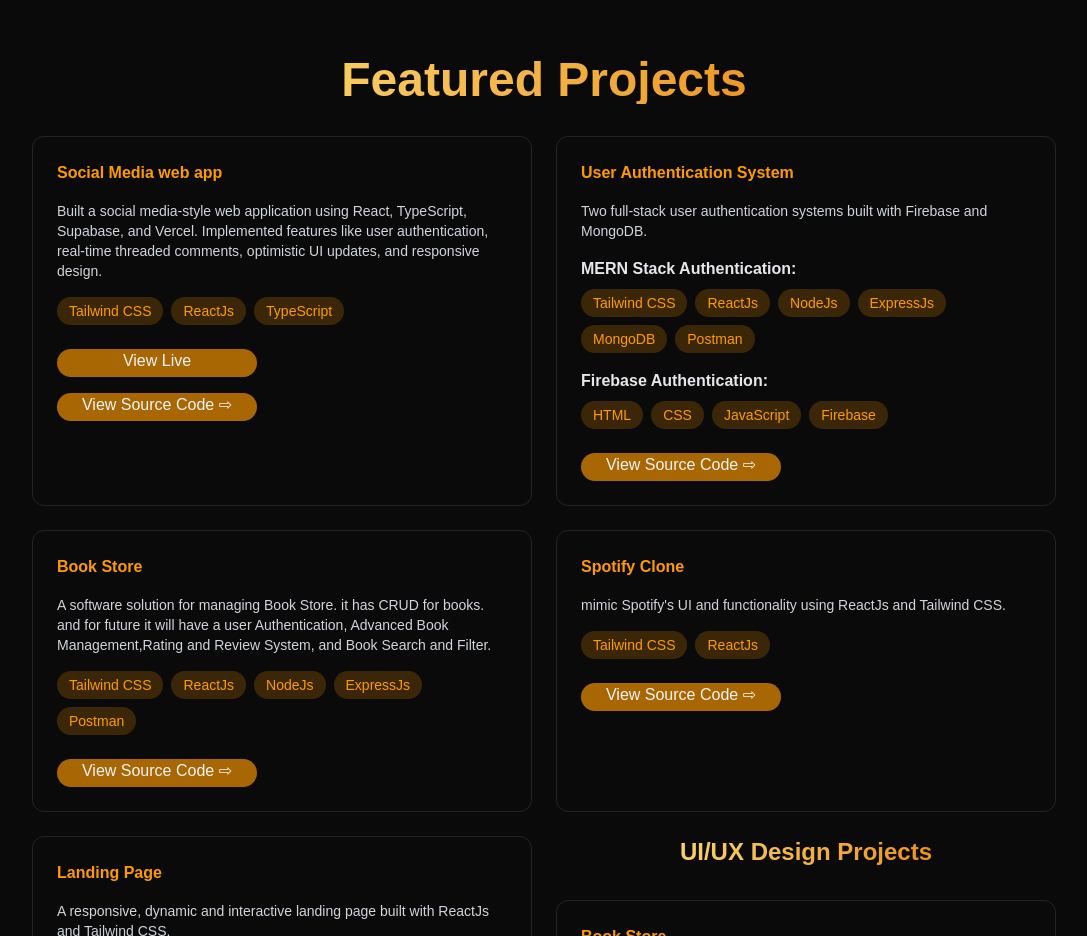
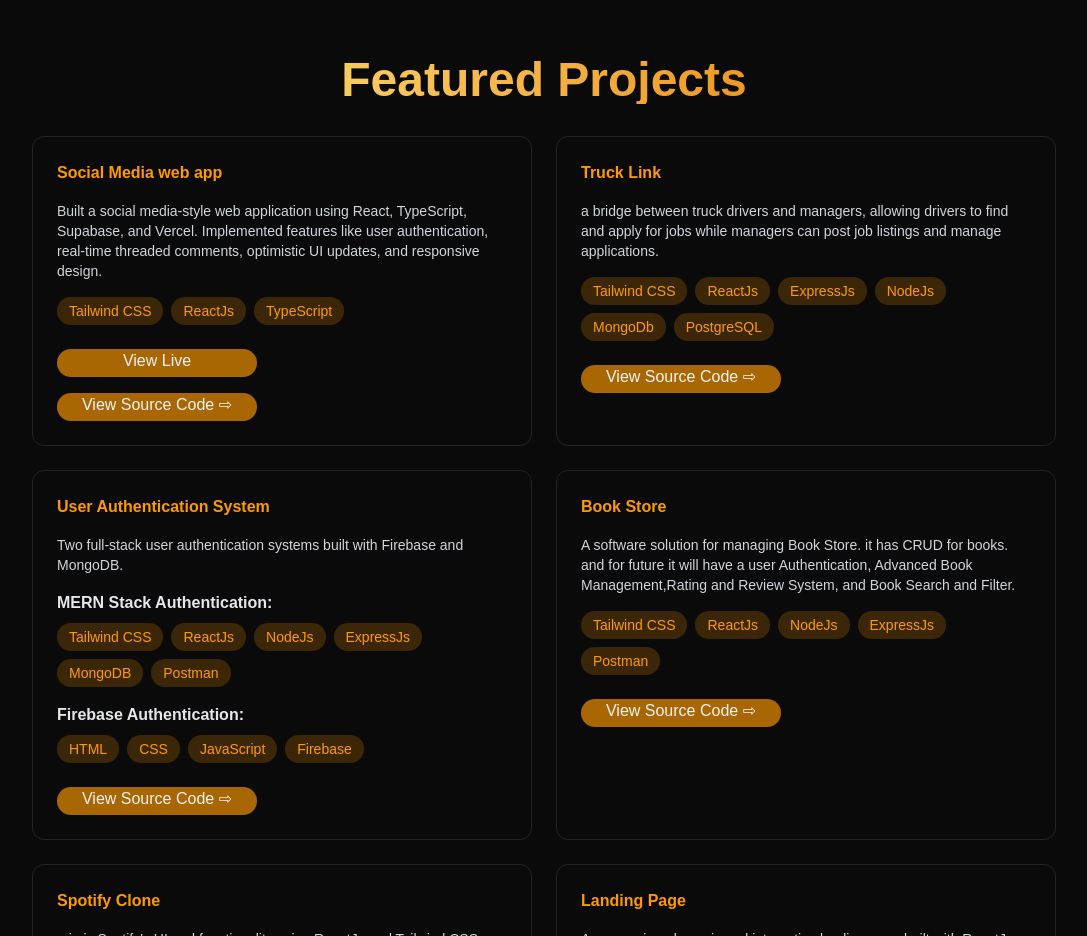
Before and after one commit to mekdes7/Mekdes_portfolio, a React (Vite) app: page / in a window 1280 px wide. Shown: the part 2520-3456 px from the top of the page, without its empty margins (96-1183 px from the left). Built offline with nearby package versions, Linux system fonts and the light colour scheme.

Commit message:
new project added

```diff
--- a/src/component/sections/Project.jsx
+++ b/src/component/sections/Project.jsx
@@ -46,7 +46,38 @@ export const Project = () => {
                 </a>
               </div>
             </div>
+<div className="p-6 rounded-xl border border-white/10 hover:-translate-y-1
+                hover:shadow-[0_2px_8px_rgba(59,130,246,0.2)] transition">
+              <h3 className="text-amber-500 font-bold mb-4">
+                <strong>Truck Link</strong>
+              </h3>
 
+              <p className="text-sm text-gray-300">
+               a bridge between truck drivers and managers,
+                allowing drivers to find and apply for jobs while managers can post job listings and manage applications.
+
+              </p>
+
+
+              <div className="mt-4">
+                <div className="flex flex-wrap gap-2">
+                  {["Tailwind CSS", "ReactJs","ExpressJs","NodeJs","MongoDb","PostgreSQL"].map((tech, key) => (
+                    <span key={key} className="bg-amber-500/20 text-amber-500 py-1 px-3 rounded-full text-xs md:text-sm
+                        hover:bg-amber-500/65 hover:text-white transition">
+                      {tech}
+                    </span>
+                  ))}
+                </div>
+              </div>
+
+
+              <div className="text-center mt-6">
+                <a href="https://github.com/mekdes7/TruckLink"
+                  className="block rounded-3xl w-50 h-7 hover:text-amber-500 hover:bg-white transition bg-amber-500/65">
+                  View Source Code ⇨
+                </a>
+              </div>
+            </div>
             <div className="p-6 rounded-xl border border-white/10 hover:-translate-y-1
                 hover:shadow-[0_2px_8px_rgba(59,130,246,0.2)] transition">
               <h3 className="text-amber-500 font-bold mb-4">
```
Also changed, not shown: public/mine.jpg, 1 other file (tests, documents, lock files or other folders).
